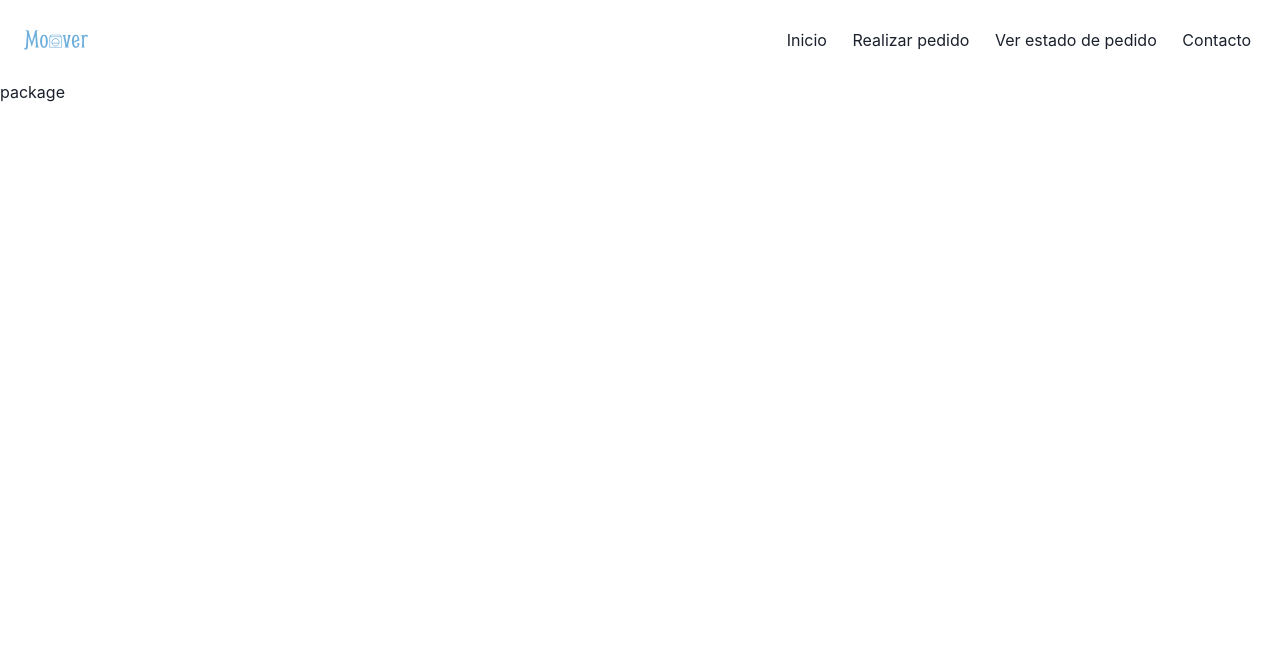
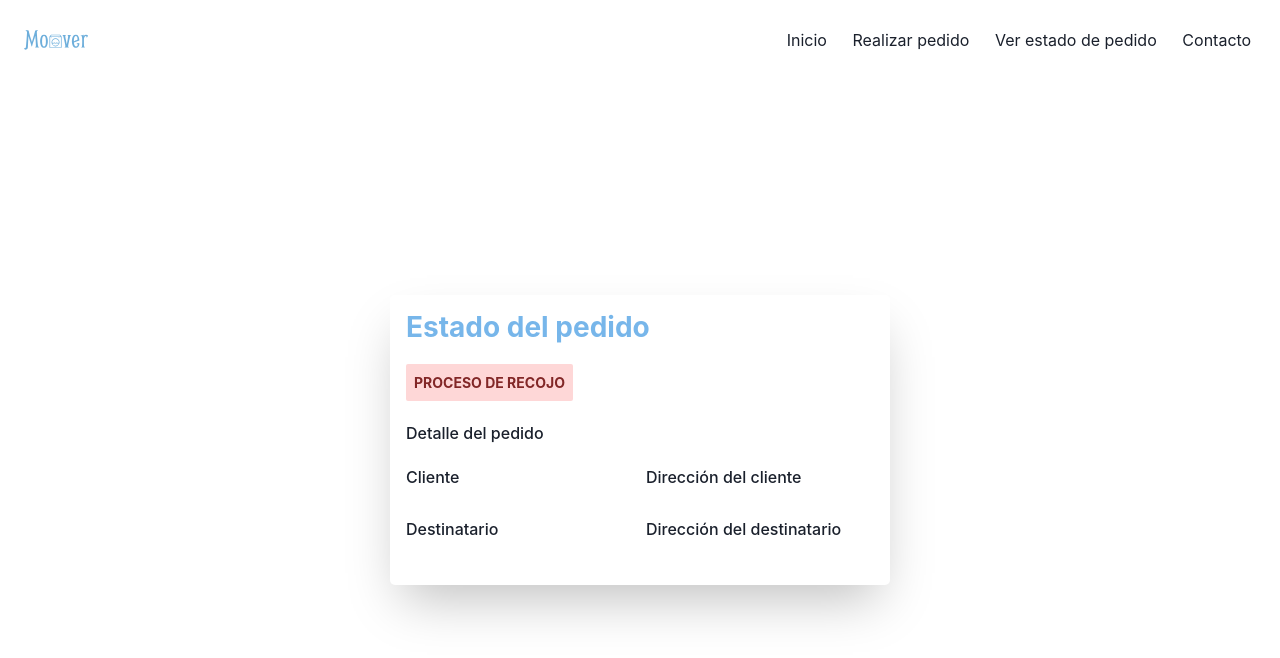
Before and after one commit to erikgarciadev/moover-react, a React (Create React App) app: page /package/1 in a window 1280 px wide. Shown: the top 658 px of the page. Built offline with nearby package versions, Linux system fonts and the light colour scheme.

Commit message:
feat: add page package

```diff
--- a/src/pages/package/index.tsx
+++ b/src/pages/package/index.tsx
@@ -1,5 +1,81 @@
-import React from 'react';
+import {
+  Box,
+  Spinner,
+  Heading,
+  Badge,
+  FormLabel,
+  Text,
+  FormControl,
+} from "@chakra-ui/react";
+import React from "react";
+import UsePackage from "./usePackage";
 
 export default function Package() {
-  return <div>package</div>;
+  const { order, loader, getStatus } = UsePackage();
+
+  const status = getStatus(order?.status || 1)
+  return (
+    <Box h="full" display="flex" justifyContent="center" alignItems="center">
+      {loader && (
+        <Spinner
+          thickness="4px"
+          speed="0.65s"
+          emptyColor="gray.200"
+          color="blue.500"
+          size="xl"
+        />
+      )}
+      {!loader && (
+        <Box w="500px" m="1em" p="1em" boxShadow="2xl" borderRadius="5px">
+          <Heading
+            mb="5"
+            as="h3"
+            fontWeight="bold"
+            fontSize="28px"
+            color="#77b6ea"
+          >
+            Estado del pedido
+          </Heading>
+          <Badge p='2' fontSize='sm' mb="5" colorScheme={status.color}>{status.text}</Badge>
+          <FormControl mb="5">
+            <FormLabel htmlFor="order_detail">Detalle del pedido</FormLabel>
+            <Text>{order?.order_detail}</Text>
+          </FormControl>
+          <FormControl
+            mb="5"
+            display="flex"
+            flexDirection={{
+              base: "column",
+              md: "row",
+            }}
+            gap='3'
+          >
+            <Box w="50%">
+              <FormLabel htmlFor="client_name">Cliente</FormLabel>
+              <Text>{order?.client_name}</Text>
+            </Box>
+            <Box w="50%">
+              <FormLabel htmlFor="client_address">Dirección del cliente</FormLabel>
+              <Text>{order?.client_address}</Text>
+            </Box>
+          </FormControl>
+          <FormControl mb="5" display="flex"
+            flexDirection={{
+              base: "column",
+              md: "row",
+            }}
+            gap='3'>
+            <Box w="50%">
+              <FormLabel htmlFor="recipient_name">Destinatario</FormLabel>
+              <Text>{order?.recipient_name}</Text>
+            </Box>
+            <Box w="50%">
+              <FormLabel htmlFor="recipient_address">Dirección del destinatario</FormLabel>
+              <Text>{order?.recipient_address}</Text>
+            </Box>
+          </FormControl>
+        </Box>
+      )}
+    </Box>
+  );
 }
--- /dev/null
+++ b/src/pages/package/usePackage.ts
@@ -0,0 +1,44 @@
+import { useEffect, useState } from "react";
+import { useParams } from "react-router-dom";
+import orders from '../../utils/orders.json'
+import { Order } from "../orderPackage/interfaces";
+
+export default function UsePackage(){
+    const {orderId} =  useParams()
+
+    const [loader , setLoader] = useState(false)
+    const [order, setOrder] = useState<Order>()
+
+    useEffect(()=>{
+        setLoader(true)
+        setOrder(orders.find(order => order.code === orderId))
+        setLoader(false)
+    }, [orderId])
+
+    const getStatus = (status: number): {
+        text: string;
+        color: string;
+    }  => {
+        const objStatus: any = {
+            1: {
+                text: 'PROCESO DE RECOJO',
+                color: 'red'
+            } ,
+            2: {
+                text: 'PROCESO DE ENTREGA',
+                color: 'yellow'
+            } ,
+            3: {
+                text: 'ENTREGADO',
+                color: 'green'
+            }
+        }
+        return objStatus[status]
+    }
+
+    return {
+        loader,
+        order,
+        getStatus
+    }
+}
```
